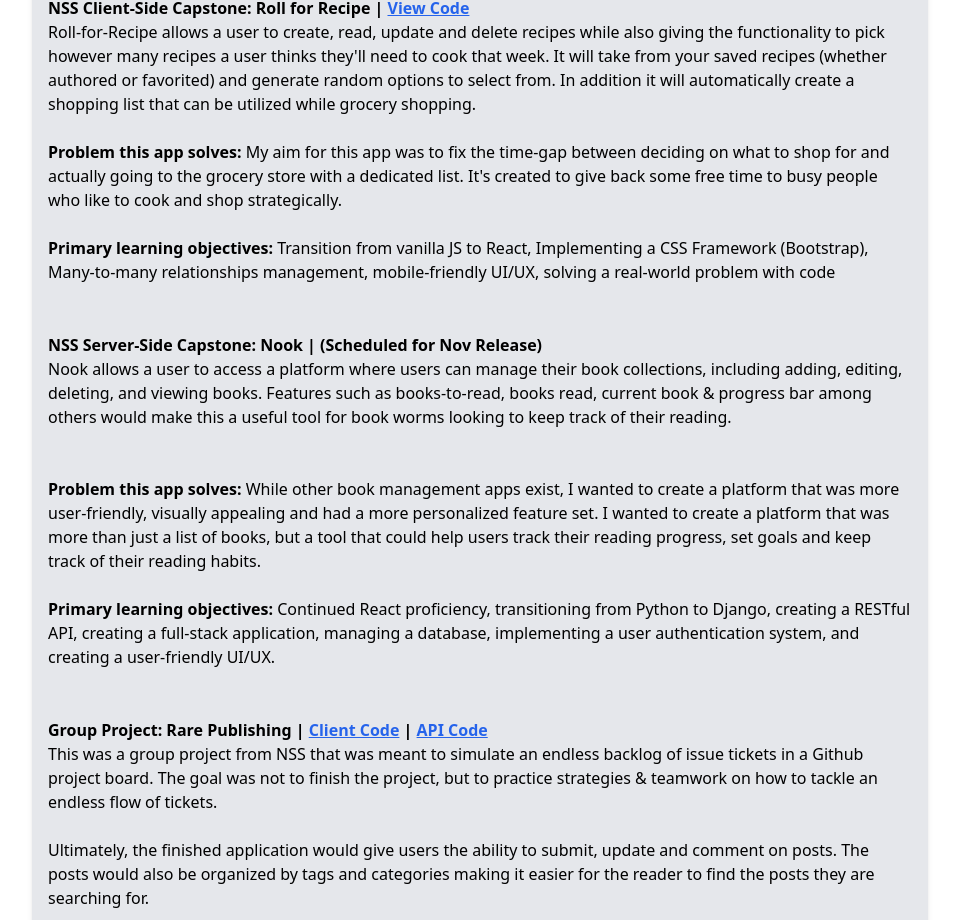
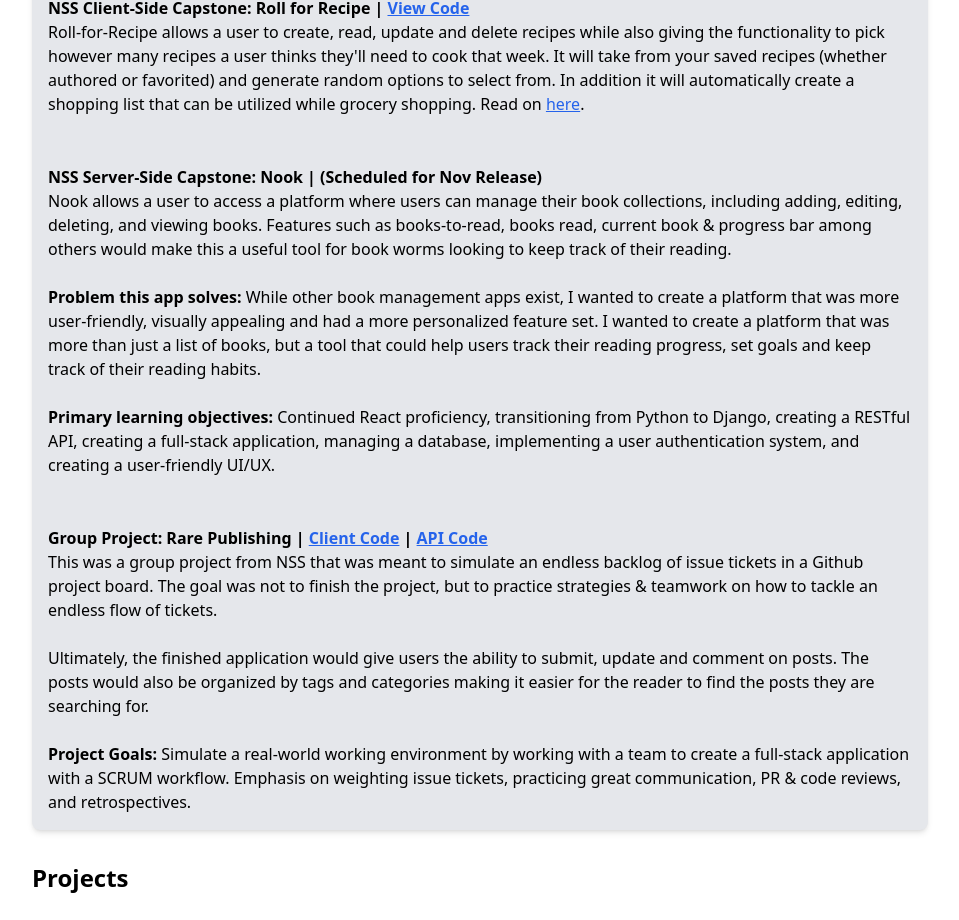
Before and after one commit to MichaelGalo/Dev-Portfolio, a React (Vite) app: page / in a window 1280 px wide. Shown: the part 874-1794 px from the top of the page, without its empty margins (160-1119 px from the left). Built offline with nearby package versions, Linux system fonts and the light colour scheme.

Commit message:
Added temporary HTML Tab Block

```diff
--- a/src/components/ScrollingLogoSlider.jsx
+++ b/src/components/ScrollingLogoSlider.jsx
@@ -1,5 +1,5 @@
 const logos = [
-  "/assets/HTML.png", "/assets/CSS.png", "/assets/JS.png", "/assets/React.png", "/assets/Python.png", "/assets/Django.png", "/assets/Git.png", "/assets/GitHub.png", "/assets/Tailwind.png", "/assests/Vscode.png", "/assets/Postman.png" , "/assets/Bootstrap.png"
+  "/assets/HTML.png", "/assets/CSS.png", "/assets/JS.png", "/assets/React.png", "/assets/Python.png", "/assets/Django.png", "/assets/Git.png", "/assets/GitHub.png", "/assets/Tailwind.png", "/assets/Vscode.png", "/assets/Postman.png" , "/assets/Bootstrap.png"
 ];
 
 export const ScrollingLogoSlider = () => {
--- a/src/components/views/Home.jsx
+++ b/src/components/views/Home.jsx
@@ -43,16 +43,8 @@
                         <div>
                             <h3><strong>NSS Client-Side Capstone: Roll for Recipe | <a target="_blank" className="underline text-blue-600 hover:text-blue-800 visited:text-purple-600" href="https://github.com/MichaelGalo/Roll-for-Recipe">View Code</a></strong></h3>
                             <p>Roll-for-Recipe allows a user to create, read, update and delete recipes while also giving the
-                            functionality to pick however many recipes a user thinks they'll need to cook that week. It will take from your saved recipes (whether authored or favorited) and generate random options to select from. In addition it will automatically create a shopping list that can be utilized while grocery shopping.
-                            <br />
-                            <br />
-                            <strong>Problem this app solves: </strong>
-                            My aim for this app was to fix the time-gap between deciding on what to shop for and actually going to the grocery store with a dedicated list. It's created to give back some free time to busy people who like to cook and shop strategically.
-                            <br />
-                            <br />
-                            <strong>Primary learning objectives: </strong>
-                            Transition from vanilla JS to React, Implementing a CSS Framework (Bootstrap), Many-to-many relationships
-                            management, mobile-friendly UI/UX, solving a real-world problem with code</p>
+                            functionality to pick however many recipes a user thinks they'll need to cook that week. It will take from your saved recipes (whether authored or favorited) and generate random options to select from. In addition it will automatically create a shopping list that can be utilized while grocery shopping. Read on <a target="_blank" className="underline text-blue-600 hover:text-blue-800 visited:text-purple-600" href="https://github.com/MichaelGalo/Roll-for-Recipe">here</a>.
+                            </p>
                         </div>
                         <br />
                         <hr />
@@ -60,7 +52,6 @@
                         <div>
                             <h3><strong>NSS Server-Side Capstone: Nook | (Scheduled for Nov Release)</strong></h3>
                             <p>Nook allows a user to access a platform where users can manage their book collections, including adding, editing, deleting, and viewing books. Features such as books-to-read, books read, current book & progress bar among others would make this a useful tool for book worms looking to keep track of their reading.</p>
-                            <br />
                             <br />
                             <strong>Problem this app solves: </strong>
                             While other book management apps exist, I wanted to create a platform that was more user-friendly, visually appealing and had a more personalized feature set. I wanted to create a platform that was more than just a list of books, but a tool that could help users track their reading progress, set goals and keep track of their reading habits.
@@ -87,6 +78,41 @@
                 </div>
             </section>
 
+            {/* Projects Section */}
+            <section id="projects" className="mb-8 max-w-4xl mx-auto">
+                <h2 className="text-2xl font-semibold mb-2">Projects</h2>
+                <div class="mb-4 border-b border-gray-200 dark:border-gray-700">
+                    <ul class="flex flex-wrap -mb-px text-sm font-medium text-center" id="default-styled-tab" data-tabs-toggle="#default-styled-tab-content" data-tabs-active-classes="text-purple-600 hover:text-purple-600 dark:text-purple-500 dark:hover:text-purple-500 border-purple-600 dark:border-purple-500" data-tabs-inactive-classes="dark:border-transparent text-gray-500 hover:text-gray-600 dark:text-gray-400 border-gray-100 hover:border-gray-300 dark:border-gray-700 dark:hover:text-gray-300" role="tablist">
+                        <li class="me-2" role="presentation">
+                            <button class="inline-block p-4 border-b-2 rounded-t-lg" id="profile-styled-tab" data-tabs-target="#styled-profile" type="button" role="tab" aria-controls="profile" aria-selected="false">Profile</button>
+                        </li>
+                        <li class="me-2" role="presentation">
+                            <button class="inline-block p-4 border-b-2 rounded-t-lg hover:text-gray-600 hover:border-gray-300 dark:hover:text-gray-300" id="dashboard-styled-tab" data-tabs-target="#styled-dashboard" type="button" role="tab" aria-controls="dashboard" aria-selected="false">Dashboard</button>
+                        </li>
+                        <li class="me-2" role="presentation">
+                            <button class="inline-block p-4 border-b-2 rounded-t-lg hover:text-gray-600 hover:border-gray-300 dark:hover:text-gray-300" id="settings-styled-tab" data-tabs-target="#styled-settings" type="button" role="tab" aria-controls="settings" aria-selected="false">Settings</button>
+                        </li>
+                        <li role="presentation">
+                            <button class="inline-block p-4 border-b-2 rounded-t-lg hover:text-gray-600 hover:border-gray-300 dark:hover:text-gray-300" id="contacts-styled-tab" data-tabs-target="#styled-contacts" type="button" role="tab" aria-controls="contacts" aria-selected="false">Contacts</button>
+                        </li>
+                    </ul>
+                </div>
+                <div id="default-styled-tab-content">
+                    <div class="hidden p-4 rounded-lg bg-gray-50 dark:bg-gray-800" id="styled-profile" role="tabpanel" aria-labelledby="profile-tab">
+                        <p class="text-sm text-gray-500 dark:text-gray-400">This is some placeholder content the <strong class="font-medium text-gray-800 dark:text-white">Profile tab's associated content</strong>. Clicking another tab will toggle the visibility of this one for the next. The tab JavaScript swaps classes to control the content visibility and styling.</p>
+                    </div>
+                    <div class="hidden p-4 rounded-lg bg-gray-50 dark:bg-gray-800" id="styled-dashboard" role="tabpanel" aria-labelledby="dashboard-tab">
+                        <p class="text-sm text-gray-500 dark:text-gray-400">This is some placeholder content the <strong class="font-medium text-gray-800 dark:text-white">Dashboard tab's associated content</strong>. Clicking another tab will toggle the visibility of this one for the next. The tab JavaScript swaps classes to control the content visibility and styling.</p>
+                    </div>
+                    <div class="hidden p-4 rounded-lg bg-gray-50 dark:bg-gray-800" id="styled-settings" role="tabpanel" aria-labelledby="settings-tab">
+                        <p class="text-sm text-gray-500 dark:text-gray-400">This is some placeholder content the <strong class="font-medium text-gray-800 dark:text-white">Settings tab's associated content</strong>. Clicking another tab will toggle the visibility of this one for the next. The tab JavaScript swaps classes to control the content visibility and styling.</p>
+                    </div>
+                    <div class="hidden p-4 rounded-lg bg-gray-50 dark:bg-gray-800" id="styled-contacts" role="tabpanel" aria-labelledby="contacts-tab">
+                        <p class="text-sm text-gray-500 dark:text-gray-400">This is some placeholder content the <strong class="font-medium text-gray-800 dark:text-white">Contacts tab's associated content</strong>. Clicking another tab will toggle the visibility of this one for the next. The tab JavaScript swaps classes to control the content visibility and styling.</p>
+                    </div>
+                </div>
+            </section>
+
 
             {/* Contact Section */}
             <section id="contact" className="mb-8 max-w-4xl mx-auto">
```
